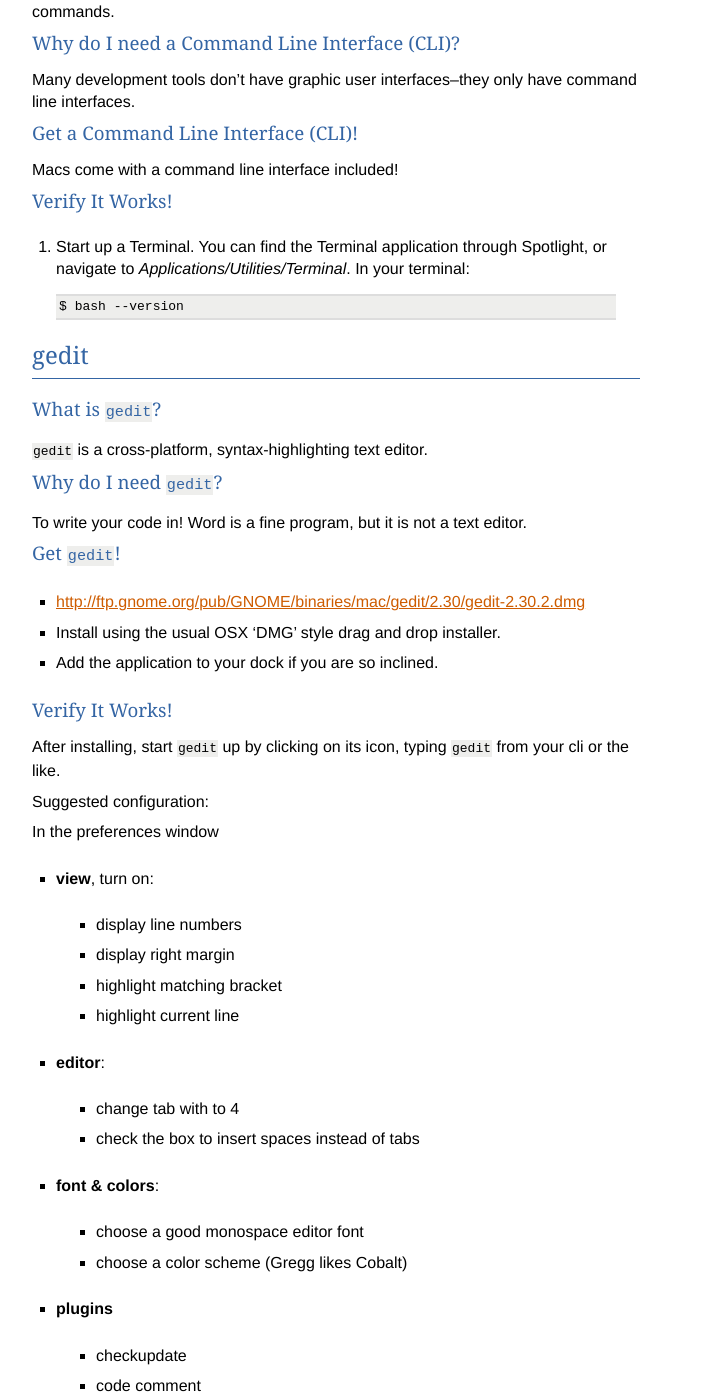
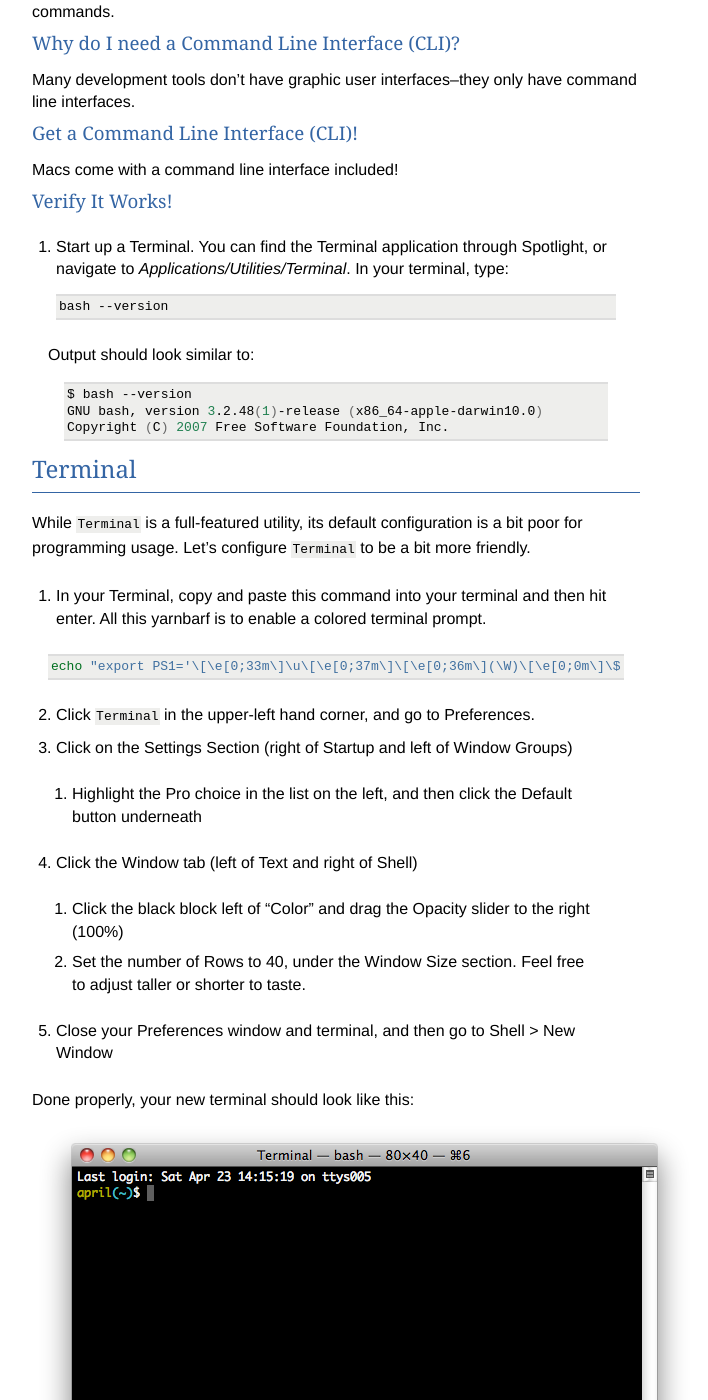
Before and after one commit to lsblakk/pystar, a Sphinx documentation site: the page built from docs/badges/badge_setup_mac.rst, in a window 1280 px wide and 1400 px high, scrolled down 1277 px. Shown: the whole window, without its empty margins (128-836 px from the left). Built offline with Sphinx 7.4.7, drawn with Linux system fonts in a browser that asks for light colours; nearby versions of some CDN libraries; library files that are not in the unit come from our copies; pages that are not in the unit, such as notebooks, are missing from menus; comment, search, counter and statistics services are not loaded; some of the changed text lies outside the part shown.

Commit message:
Updated the Mac Setup badge, mostly for configuring Terminal

```diff
--- a/docs/badges/badge_setup_mac.rst
+++ b/docs/badges/badge_setup_mac.rst
@@ -83,11 +83,43 @@
 Verify It Works!
 ^^^^^^^^^^^^^^^^^
 
-1. Start up a Terminal. You can find the Terminal application through Spotlight, or navigate to `Applications/Utilities/Terminal`. In your terminal:
+1. Start up a Terminal. You can find the Terminal application through Spotlight, or navigate to `Applications/Utilities/Terminal`. In your terminal, type:
+
+   .. code-block:: bash
+
+      bash --version
+
+  Output should look similar to:
 
    .. code-block:: bash
 
       $ bash --version
+      GNU bash, version 3.2.48(1)-release (x86_64-apple-darwin10.0)
+      Copyright (C) 2007 Free Software Foundation, Inc.
+
+
+.. _badge-setup-mac-terminal-label:
+
+Terminal
+--------
+
+While ``Terminal`` is a full-featured utility, its default configuration is a bit poor for programming usage.  Let's configure ``Terminal`` to be a bit more friendly.
+
+1. In your Terminal, copy and paste this command into your terminal and then hit enter.  All this yarnbarf is to enable a colored terminal prompt.
+  .. code-block:: bash
+
+    echo "export PS1='\[\e[0;33m\]\u\[\e[0;37m\]\[\e[0;36m\](\W)\[\e[0;0m\]\$ '" >> .bash_profile
+2. Click ``Terminal`` in the upper-left hand corner, and go to Preferences.
+3. Click on the Settings Section (right of Startup and left of Window Groups)
+  a. Highlight the Pro choice in the list on the left, and then click the Default button underneath
+4. Click the Window tab (left of Text and right of Shell)
+  a. Click the black block left of "Color" and drag the Opacity slider to the right (100%)
+  b. Set the number of Rows to 40, under the Window Size section.  Feel free to adjust taller or shorter to taste.
+5. Close your Preferences window and terminal, and then go to Shell > New Window
+
+Done properly, your new terminal should look like this:
+
+.. image:: /images/configured-terminal.app.png
 
 
 .. _badge-setup-mac-gedit-label:
@@ -157,7 +189,7 @@
 Verify It Works!
 ^^^^^^^^^^^^^^^^^^^^^^^^^^^^^^^^^^
 
-1. Start up a Terminal. You can find the Terminal application through Spotlight, or navigate to `Applications/Utilities/Terminal`
+1. Start up a Terminal. You can find the Terminal application through Spotlight, or navigate to `/Applications/Utilities/Terminal`
 2. Test your Python install at the command prompt. Type python and hit enter. You should see something like::
 
     Python 2.6.1 (r261:67515, Feb 11 2010, 00:51:29)
```
Also changed, not shown: docs/images/configured-terminal.app.png (added).
